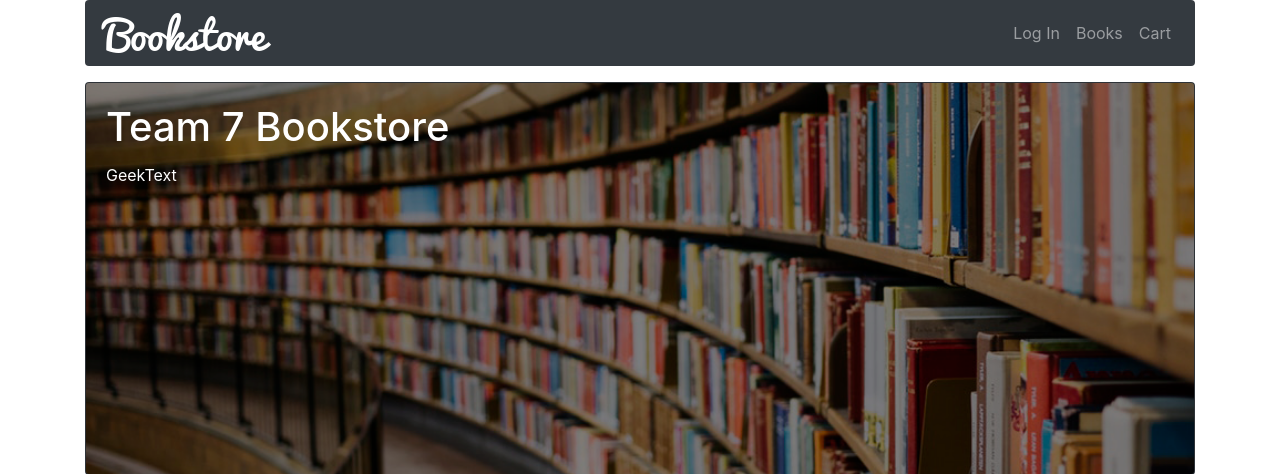
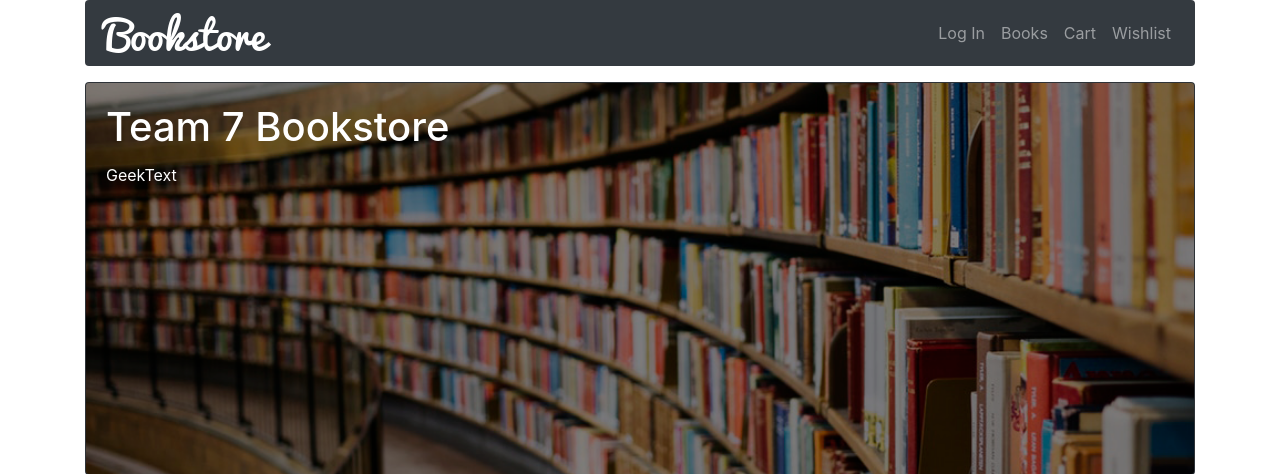
Before and after one commit to BrennaRamos/Team-7--Book-Store, a Django app: page / in a window 1280 px wide. Shown: the top 474 px of the page. Run offline with Django 3.2, Linux system fonts and the light colour scheme; some libraries are stand-ins or nearby versions.

Commit message:
Added wishlist to navbar

```diff
--- a/bookstore/templates/base.html
+++ b/bookstore/templates/base.html
@@ -53,6 +53,10 @@
                             <a class="nav-link" href="{% url 'cart' %}">Cart</a>
                         </li>
 
+			<li class="nav-item">
+                            <a class="nav-link" href="{% url 'wishlist' %}">Wishlist</a>
+                        </li>
+
                     </ul>
 
                 </div>
```
